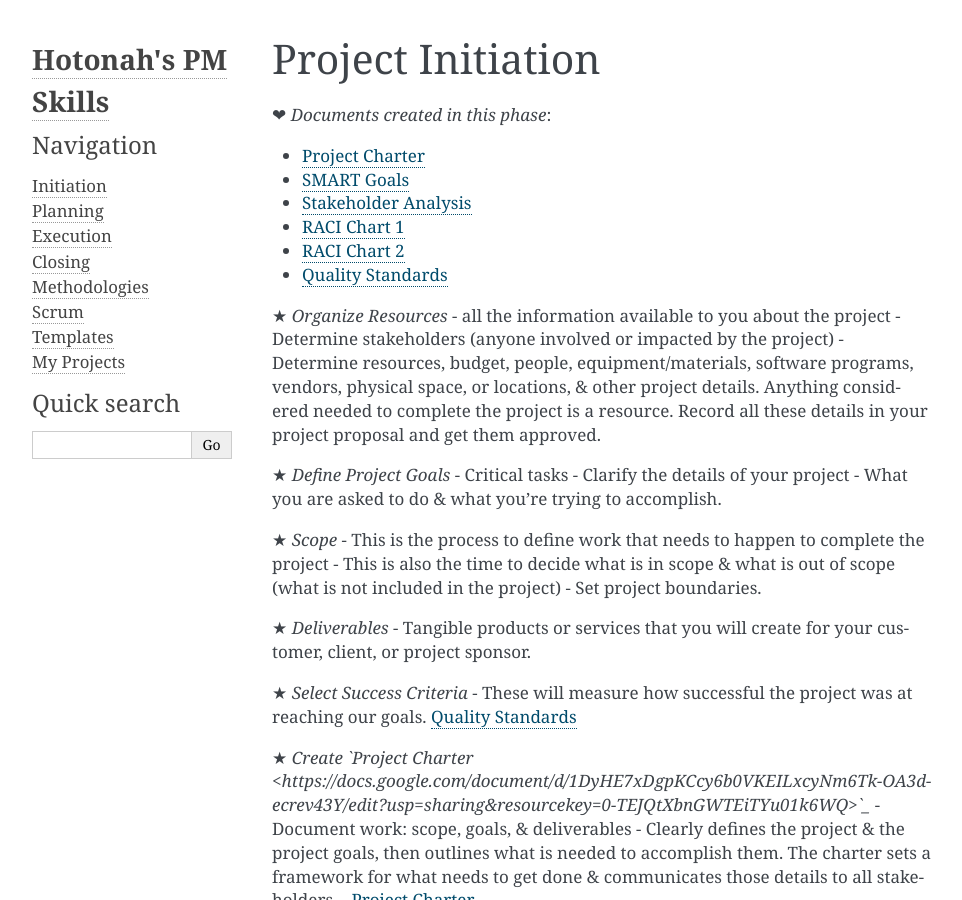
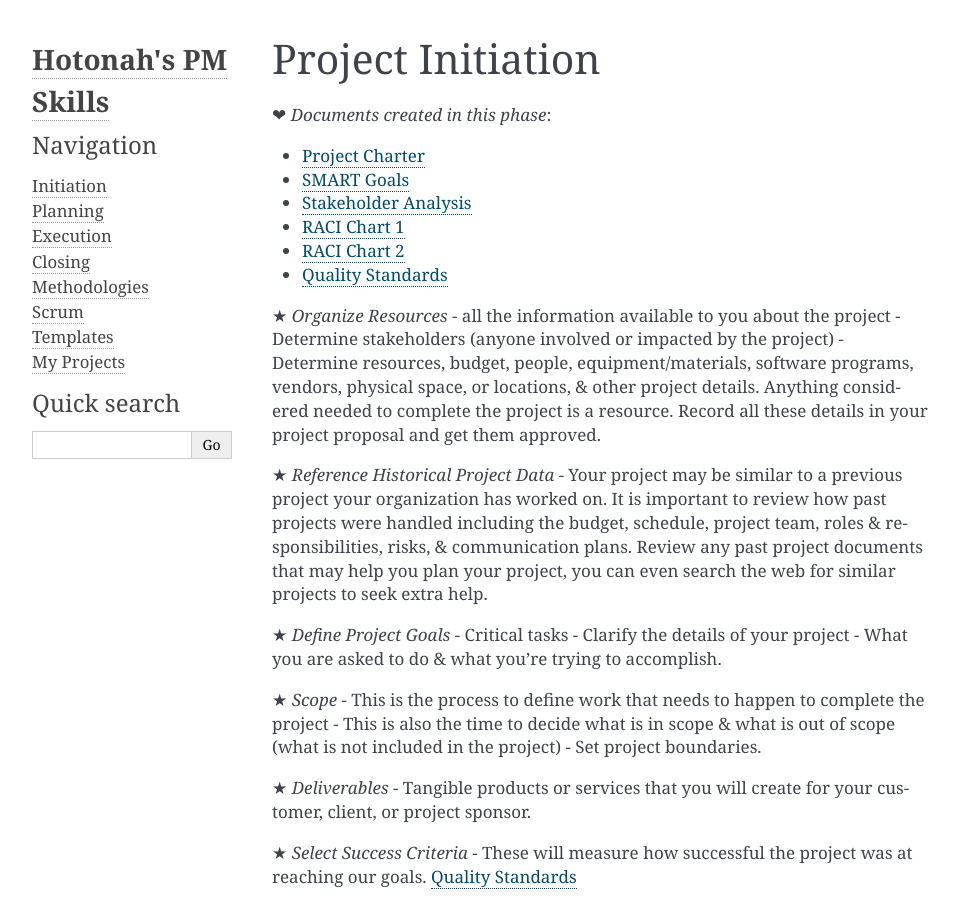
Before and after one commit to Hotonah/hotonah.github.io, a Sphinx documentation site: the page built from source/initiation.txt, in a window 1280 px wide and 900 px high. Shown: the whole window, without its empty margins (148-1110 px from the left). Built offline with Sphinx 7.4.7, drawn with Linux system fonts in a browser that asks for light colours.

Commit message:
Update initiation.txt

```diff
--- a/source/initiation.txt
+++ b/source/initiation.txt
@@ -10,6 +10,8 @@ Project Initiation
 * `Quality Standards <https://docs.google.com/spreadsheets/d/1wU7yTjV3y20btJT6352QCBp5X42vFE6LzYlJOchT-kI/edit?usp=sharing&resourcekey=0-m0vPFB9zU_qHHHdNTXTIIg>`_
 
 ★ `Organize Resources` - all the information available to you about the project - Determine stakeholders (anyone involved or impacted by the project) - Determine resources, budget, people, equipment/materials, software programs, vendors, physical space, or locations, & other project details. Anything considered needed to complete the project is a resource. Record all these details in your project proposal and get them approved.
+
+★ `Reference Historical Project Data` - Your project may be similar to a previous project your organization has worked on. It is important to review how past projects were handled including the budget, schedule, project team, roles & responsibilities, risks, & communication plans. Review any past project documents that may help you plan your project, you can even search the web for similar projects to seek extra help.
 
 ★ `Define Project Goals` - Critical tasks - Clarify the details of your project - What you are asked to do & what you're trying to accomplish.
 
```
